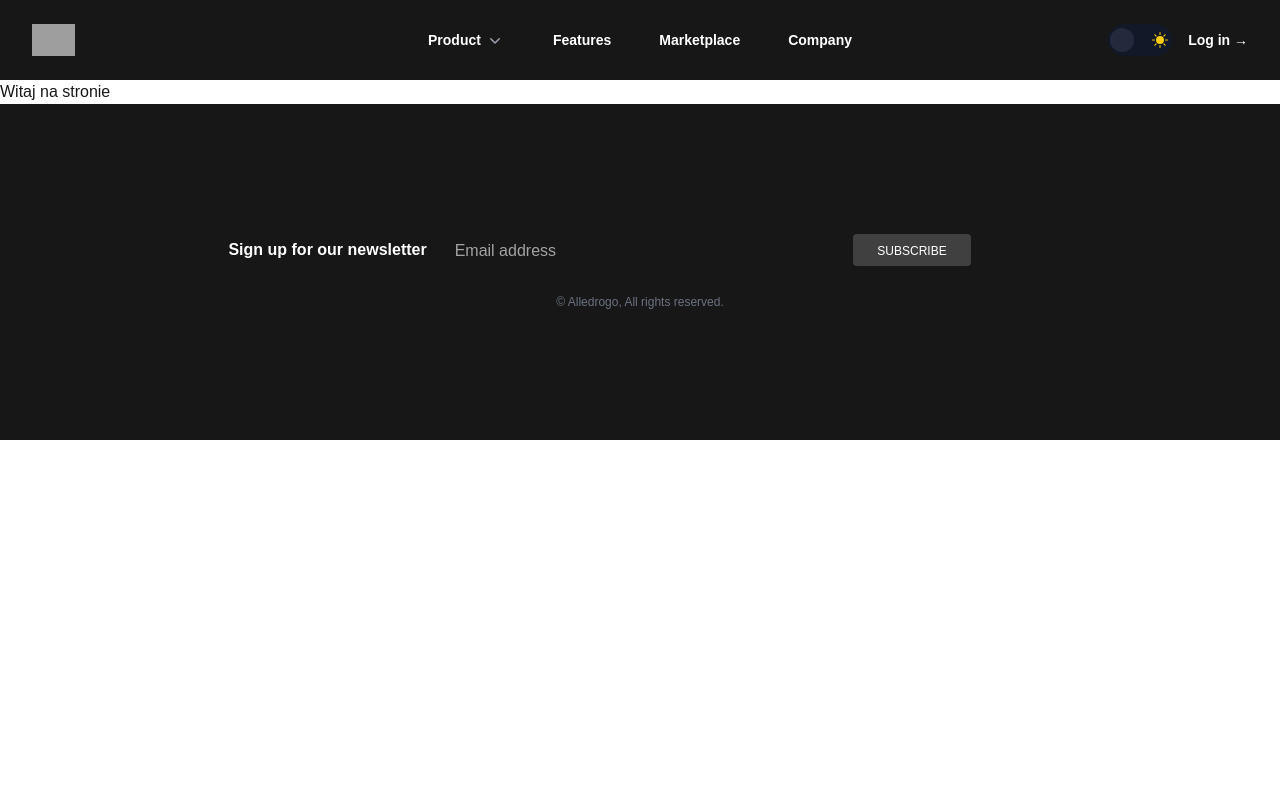
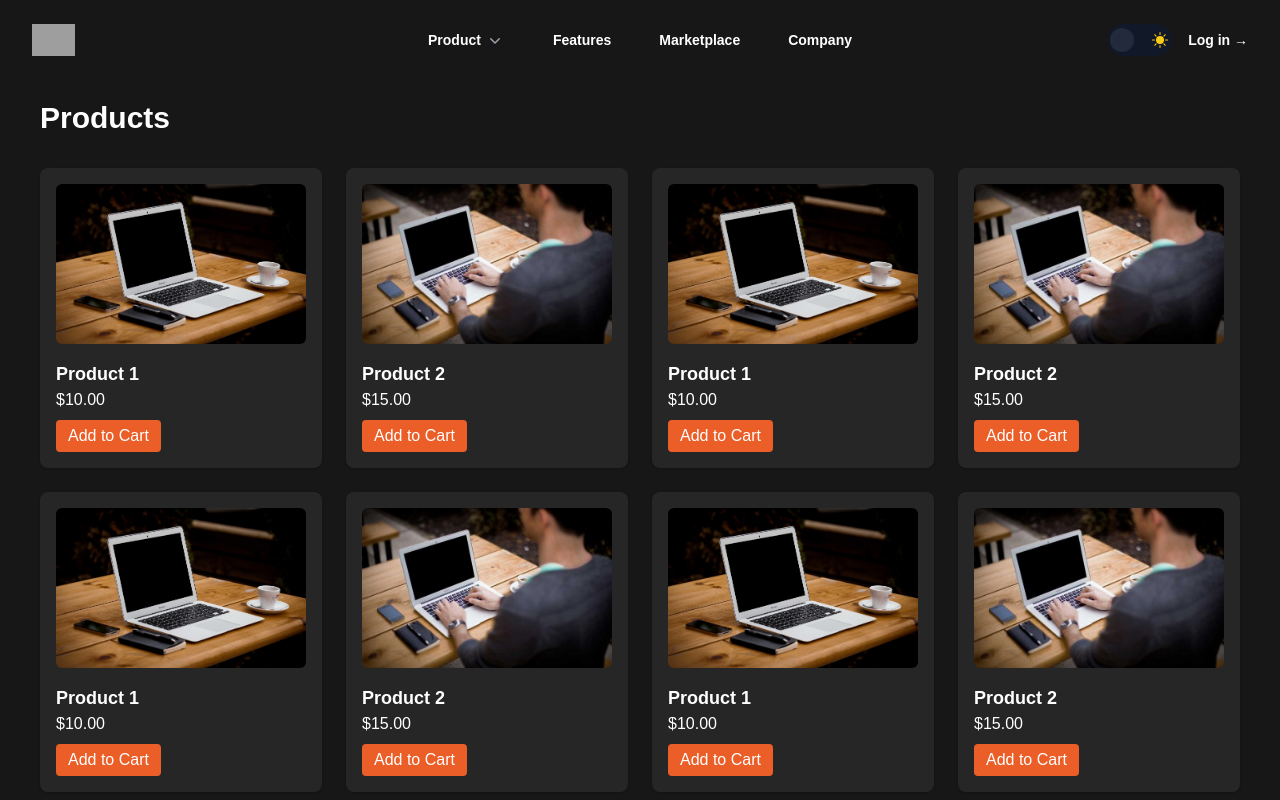
Before and after one commit to loryszek21/AlledrogoProject, a Next.js app in the folder frontend/: page /home in a window 1280 px wide. Shown: the top 800 px of the page. Built offline with nearby package versions, Linux system fonts and the light colour scheme; grey boxes are pictures that could not be loaded.

Commit message:
added product list

```diff
--- a/frontend/src/app/(site)/components/Footer/Footer.js
+++ b/frontend/src/app/(site)/components/Footer/Footer.js
@@ -3,7 +3,7 @@
 function Footer() {
   return (
     <>
-      <div className="dark:bg-dark mx-auto max-w-7xl px-6 py-24 sm:py-32 lg:px-8 dark:text-white">
+      <div className="dark:bg-dark mx-auto max-w-full px-6 py-24 sm:py-32 lg:px-8 dark:text-white">
         <div>
           <form action="">
             <div class="gird-cols-1 grid items-center justify-center gap-4 md:grid-cols-3">
@@ -31,7 +31,7 @@ function Footer() {
               <div class="mb-6 md:me-auto">
                 <button
                   type="submit"
-                  class="inline-block rounded px-6 pb-[6px] pt-2 text-xs font-medium uppercase leading-normal text-surface shadow-dark-3 shadow-black/30 transition duration-150 ease-in-out hover:shadow-dark-1 focus:shadow-dark-1 focus:outline-none focus:ring-0 active:shadow-1 dark:bg-neutral-700 dark:text-white"
+                  class="inline-block rounded px-6 pb-[6px] pt-2 text-xs font-medium uppercase leading-normal text-surface shadow-dark-3 shadow-black/30 transition duration-150 ease-in-out hover:shadow-dark-1 focus:shadow-dark-1 focus:outline-none focus:ring-0 active:shadow-1  bg-button text-white"
                   data-twe-ripple-init
                   data-twe-ripple-color="light"
                 >
--- /dev/null
+++ b/frontend/src/app/(site)/components/Menu/Menu.js
@@ -0,0 +1,9 @@
+"use client";
+
+function client() {
+  return (
+    <>
+      <div></div>
+    </>
+  );
+}
--- /dev/null
+++ b/frontend/src/app/(site)/components/ProductGrid/ProductGrid.js
@@ -0,0 +1,35 @@
+// components/ProductGrid.js
+import React from "react";
+import Image from "next/image";
+
+const ProductGrid = ({ products }) => {
+  return (
+    <div className="grid grid-cols-1 sm:grid-cols-2 md:grid-cols-3 lg:grid-cols-4 gap-6">
+      {products.map((product) => (
+        <div
+          key={product.id}
+          className="dark:bg-neutral-800 rounded-lg shadow p-4"
+        >
+          <div className="relative h-40 w-full">
+            <Image
+              src={product.image}
+              alt={product.name}
+              layout="fill"
+              objectFit="cover"
+              className="rounded-md"
+            />
+          </div>
+          <h3 className="mt-4 text-lg font-semibold dark:text-white">
+            {product.name}
+          </h3>
+          <p className="dark:text-white">{product.price}</p>
+          <button className="mt-2 bg-button text-white py-1 px-3 rounded">
+            Add to Cart
+          </button>
+        </div>
+      ))}
+    </div>
+  );
+};
+
+export default ProductGrid;
--- a/frontend/src/app/(site)/home/page.js
+++ b/frontend/src/app/(site)/home/page.js
@@ -1,16 +1,73 @@
 import Header from "@/app/(site)/components/Header/Header";
 import Footer from "@/app/(site)/components/Footer/Footer";
 import ThemeToggle from "@/app/(site)/components/ThemeToggle/ThemeToggle";
+import ProductGrid from "../components/ProductGrid/ProductGrid";
 function Home() {
-    return (
-        <>
-        <Header/>
-        {/* <ThemeToggle/> */}
-            <div>
-                <h1>Witaj na stronie</h1>
-            </div>
-            <Footer/>
-        </>
-        );
+  const products = [
+    {
+      id: 1,
+      name: "Product 1",
+      price: "$10.00",
+      image: "/product1.jpg",
+    },
+    {
+      id: 2,
+      name: "Product 2",
+      price: "$15.00",
+      image: "/product2.jpg",
+    },
+    {
+      id: 3,
+      name: "Product 1",
+      price: "$10.00",
+      image: "/product1.jpg",
+    },
+    {
+      id: 4,
+      name: "Product 2",
+      price: "$15.00",
+      image: "/product2.jpg",
+    },
+    {
+      id: 5,
+      name: "Product 1",
+      price: "$10.00",
+      image: "/product1.jpg",
+    },
+    {
+      id: 6,
+      name: "Product 2",
+      price: "$15.00",
+      image: "/product2.jpg",
+    },
+    {
+      id: 7,
+      name: "Product 1",
+      price: "$10.00",
+      image: "/product1.jpg",
+    },
+    {
+      id: 8,
+      name: "Product 2",
+      price: "$15.00",
+      image: "/product2.jpg",
+    },
+    // More products here
+  ];
+  return (
+    <>
+      <Header />
+      <div className="dark:bg-dark px-10 max-w-full">
+        <div className="dark:bg-dark dark:text-white container  py-5 max-w-full">
+          <h1 className="text-3xl font-bold mb-8">Products</h1>
+          <ProductGrid products={products} />
+        </div>
+      </div>
+      {/* <div> */}
+      {/* <h1>Witaj na stronie</h1> */}
+      {/* </div> */}
+      <Footer />
+    </>
+  );
 }
 export default Home;
--- a/frontend/tailwind.config.js
+++ b/frontend/tailwind.config.js
@@ -9,8 +9,9 @@ module.exports = {
   theme: {
     extend: {
       colors: {
-        "dark": '#171717',
-        "medium": '#232A3C',
+        dark: "#171717",
+        medium: "#232A3C",
+        button: "#eb5e28",
         background: "var(--background)",
         secondary: "var(--secondary)",
         foreground: "var(--foreground)",
```
Also changed, not shown: frontend/public/product1.jpg (added), frontend/public/product2.jpg (added).
